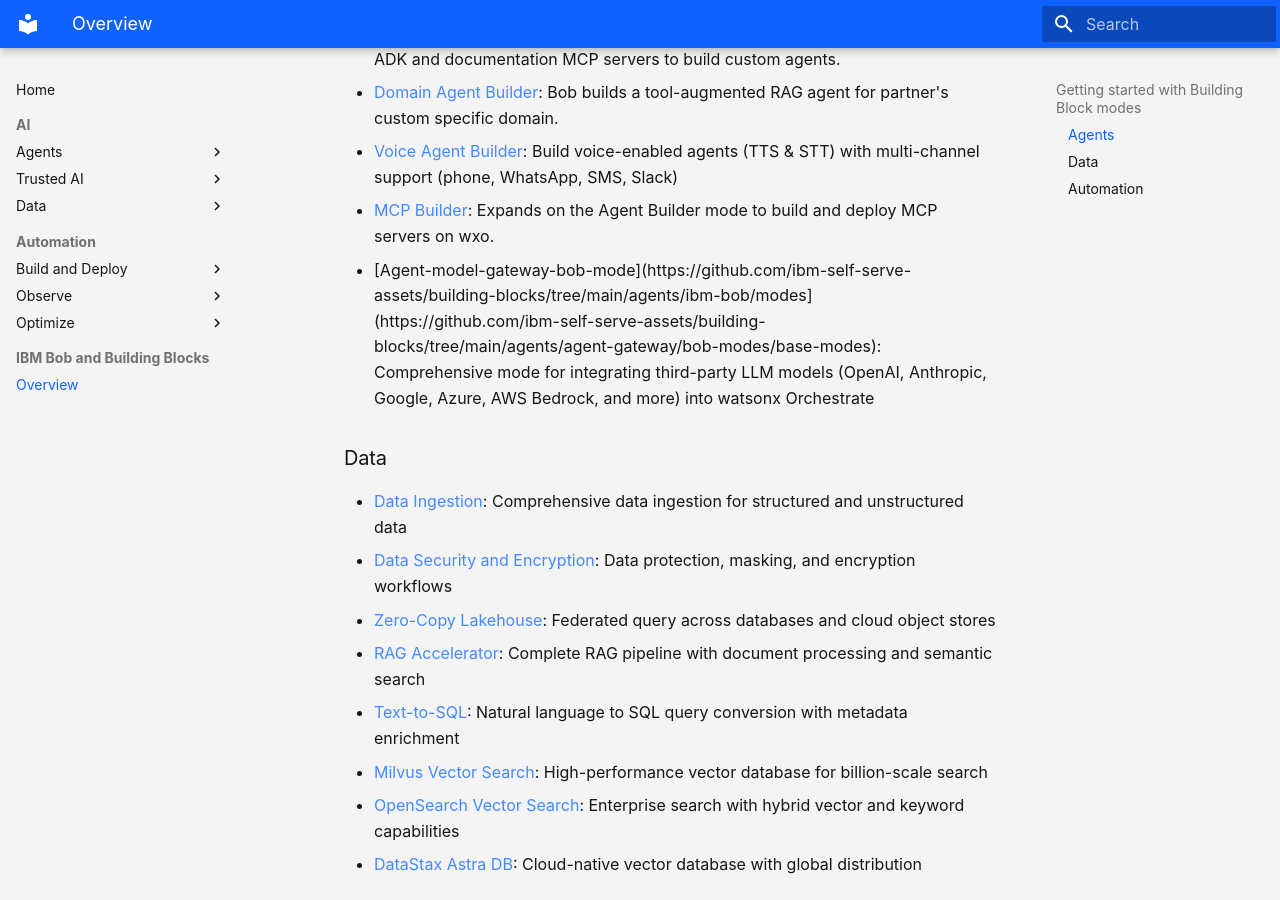
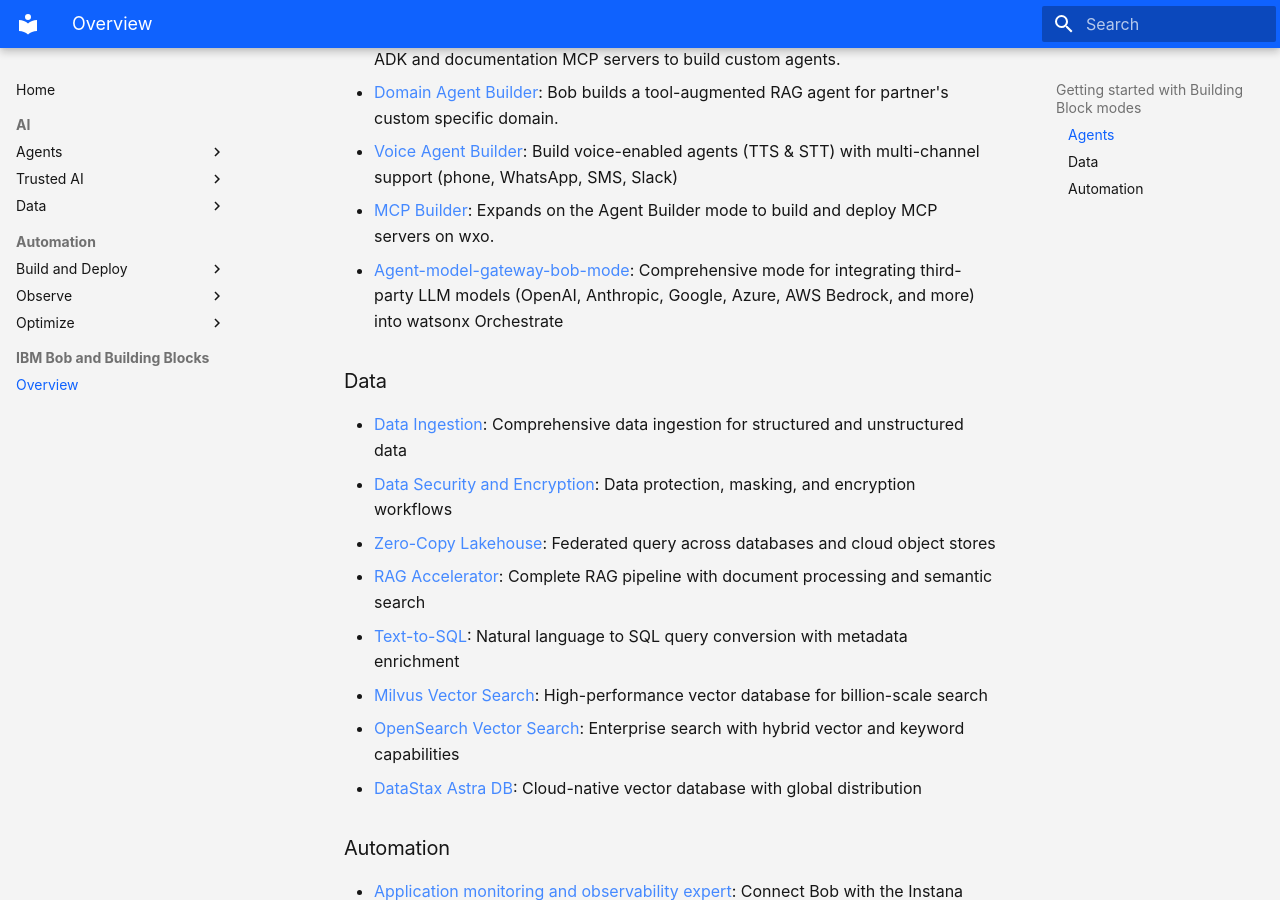
Before and after one commit to ibm-self-serve-assets/building-blocks-docs, an MkDocs documentation site: the page built from docs-src/ibm-bob/index.md, in a window 1280 px wide and 900 px high, scrolled down 774 px. Built offline with MkDocs 1.6.1 and Material for MkDocs 9.7.7, drawn with Linux system fonts in a browser that asks for light colours; some of the changed lines change nothing that is shown.

Commit message:
Update index.md

```diff
--- a/docs-src/ibm-bob/index.md
+++ b/docs-src/ibm-bob/index.md
@@ -19,7 +19,7 @@
 - [Domain Agent Builder](https://github.com/ibm-self-serve-assets/building-blocks/blob/main/agents/agent-builder/bob-modes/agent-builder-bob-modes/custom-modes/domain-agent-builder.zip): Bob builds a tool-augmented RAG agent for partner's custom specific domain.
 - [Voice Agent Builder](https://github.com/ibm-self-serve-assets/building-blocks/blob/main/agents/agent-builder/bob-modes/agent-builder-bob-modes/custom-modes/voice-agent-builder.zip): Build voice-enabled agents (TTS & STT) with multi-channel support (phone, WhatsApp, SMS, Slack)
 -  [MCP Builder](https://github.com/ibm-self-serve-assets/building-blocks/tree/main/agents/multi-agent-orchestration/bob-modes/multiagent-orchestration-bob-modes/base-modes): Expands on the Agent Builder mode to build and deploy MCP servers on wxo.
-- [Agent-model-gateway-bob-mode](https://github.com/ibm-self-serve-assets/building-blocks/tree/main/agents/ibm-bob/modes](https://github.com/ibm-self-serve-assets/building-blocks/tree/main/agents/agent-gateway/bob-modes/base-modes): Comprehensive mode for integrating third-party LLM models (OpenAI, Anthropic, Google, Azure, AWS Bedrock, and more) into watsonx Orchestrate
+- [Agent-model-gateway-bob-mode](https://github.com/ibm-self-serve-assets/building-blocks/tree/main/agents/agent-gateway/bob-modes/base-modes](https://github.com/ibm-self-serve-assets/building-blocks/tree/main/agents/agent-gateway/bob-modes/base-modes)): Comprehensive mode for integrating third-party LLM models (OpenAI, Anthropic, Google, Azure, AWS Bedrock, and more) into watsonx Orchestrate
 
 ### Data
 - [Data Ingestion](https://github.com/ibm-self-serve-assets/building-blocks/blob/main/data-for-ai/data-ingestion/bob-modes/base-modes): Comprehensive data ingestion for structured and unstructured data
```
